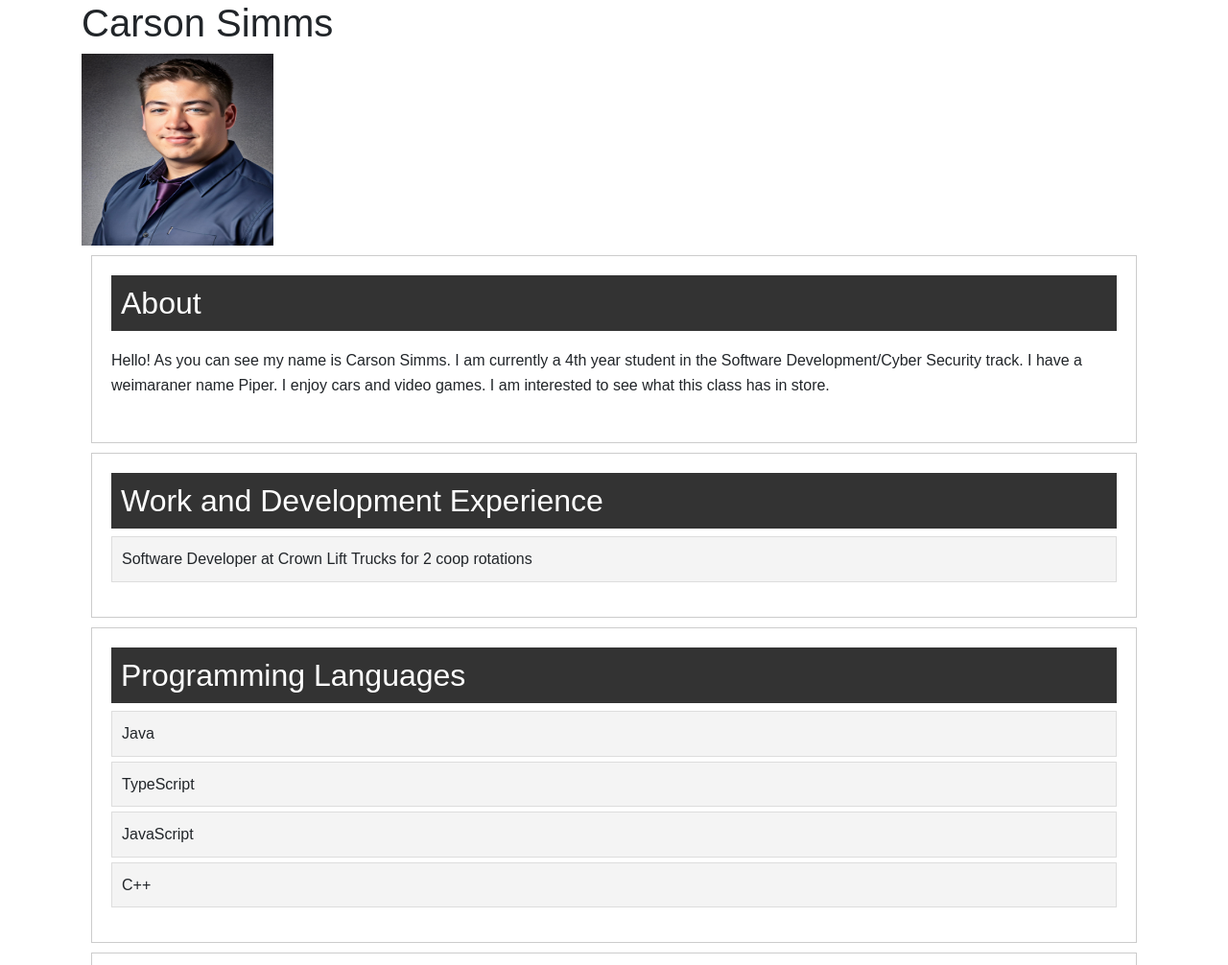
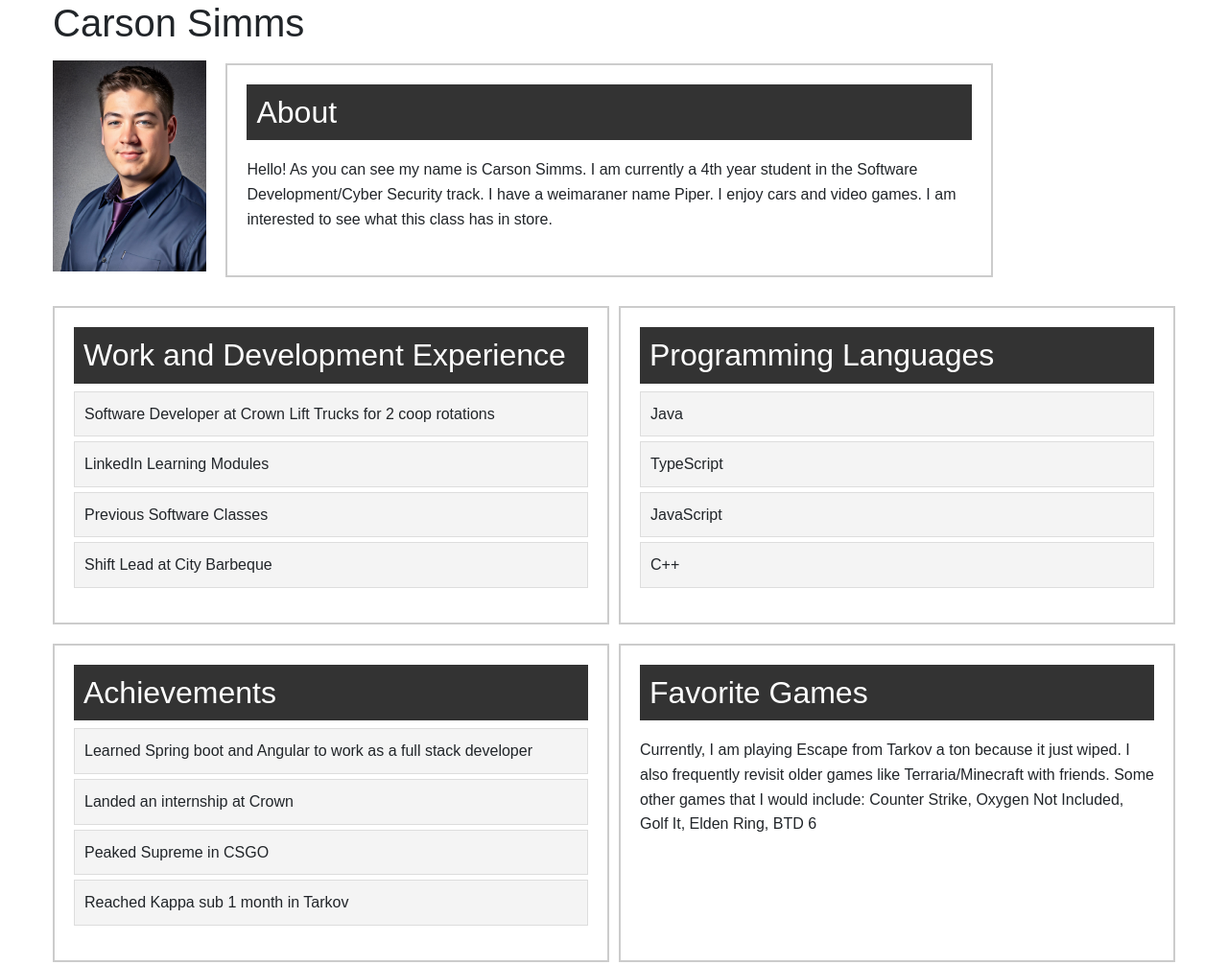
Before and after one commit to IT3049C-Lively-FA23/online-portfolio-Carson-Simms, a website: page index.html in a window 1280 px wide. Shown: the top 1006 px of the page at 96% size. Drawn offline with nearby package versions, Linux system fonts and the light colour scheme.

Commit message:
final commit with finilized HTML and Styling

```diff
--- a/index.html
+++ b/index.html
@@ -14,9 +14,11 @@
 
 <body>
   <div class="container">
+
     <h1>Carson Simms</h1>
+
+    <div class="top">
       <img src="resources/images/IMG_2164.jpg" />
-
       <div class="section" id="personalBackground">
         <h2> About </h2>
         <p> Hello! As you can see my name is Carson Simms. I am currently a 4th year student in the Software
@@ -24,13 +26,18 @@
           I have a weimaraner name Piper. I enjoy cars and video games. I am interested to see what this class has in
           store.</p>
       </div>
+    </div>
 
+    <div class="auxcontent">
       <div class="section" id="experience">
         <h2>
           Work and Development Experience
         </h2>
         <ol>
           <li>Software Developer at Crown Lift Trucks for 2 coop rotations</li>
+          <li>LinkedIn Learning Modules</li>
+          <li>Previous Software Classes</li>
+          <li>Shift Lead at City Barbeque</li>
         </ol>
       </div>
 
@@ -50,16 +57,19 @@
           <li>Learned Spring boot and Angular to work as a full stack developer</li>
           <li>Landed an internship at Crown</li>
           <li>Peaked Supreme in CSGO</li>
-        <li>Obtained Kappa sub 1 month in Tarkov</li>
+          <li>Reached Kappa sub 1 month in Tarkov</li>
         </ul>
       </div>
 
       <div class="section" id="games">
         <h2>Favorite Games</h2>
-      <p>Currently, I am playing Escape from Tarkov a ton because it just wiped. I also frequently revisit older games
+        <p>Currently, I am playing Escape from Tarkov a ton because it just wiped. I also frequently revisit older
+          games
           like Terraria/Minecraft with friends. Some other games that I would include: Counter Strike, Oxygen Not
           Included, Golf It, Elden Ring, BTD 6 </p>
       </div>
+    </div>
+
 
   </div>
 
--- a/resources/styles/styles.css
+++ b/resources/styles/styles.css
@@ -3,6 +3,25 @@ body {
   line-height: 1.6;
   margin: 0;
   padding: 0;
+}
+
+.container {
+  max-width: 1200px;
+  margin: auto;
+  overflow: hidden;
+}
+
+.top {
+  display: flex;
+  justify-content: flex-start;
+  align-items: center;
+  margin-bottom: 20px;
+}
+
+.auxcontent {
+  display: grid;
+  grid-template-columns: repeat(2, 1fr);
+  gap: 10px;
 }
 
 h2 {
@@ -12,9 +31,13 @@ h2 {
 }
 
 .section {
-  border: 1px solid #ccc;
-  margin: 10px;
+  border: 2px solid #ccc;
   padding: 20px;
+  margin-top: 10px;
+}
+
+#personalBackground {
+  max-width: 800px;
 }
 
 ol,
@@ -36,6 +59,6 @@ p {
 }
 
 img {
-  width: 200px;
-  height: 200px;
+  height: 220px;
+  margin-right: 20px;
 }
```
Lines whose indentation alone changed are shown as unchanged.
